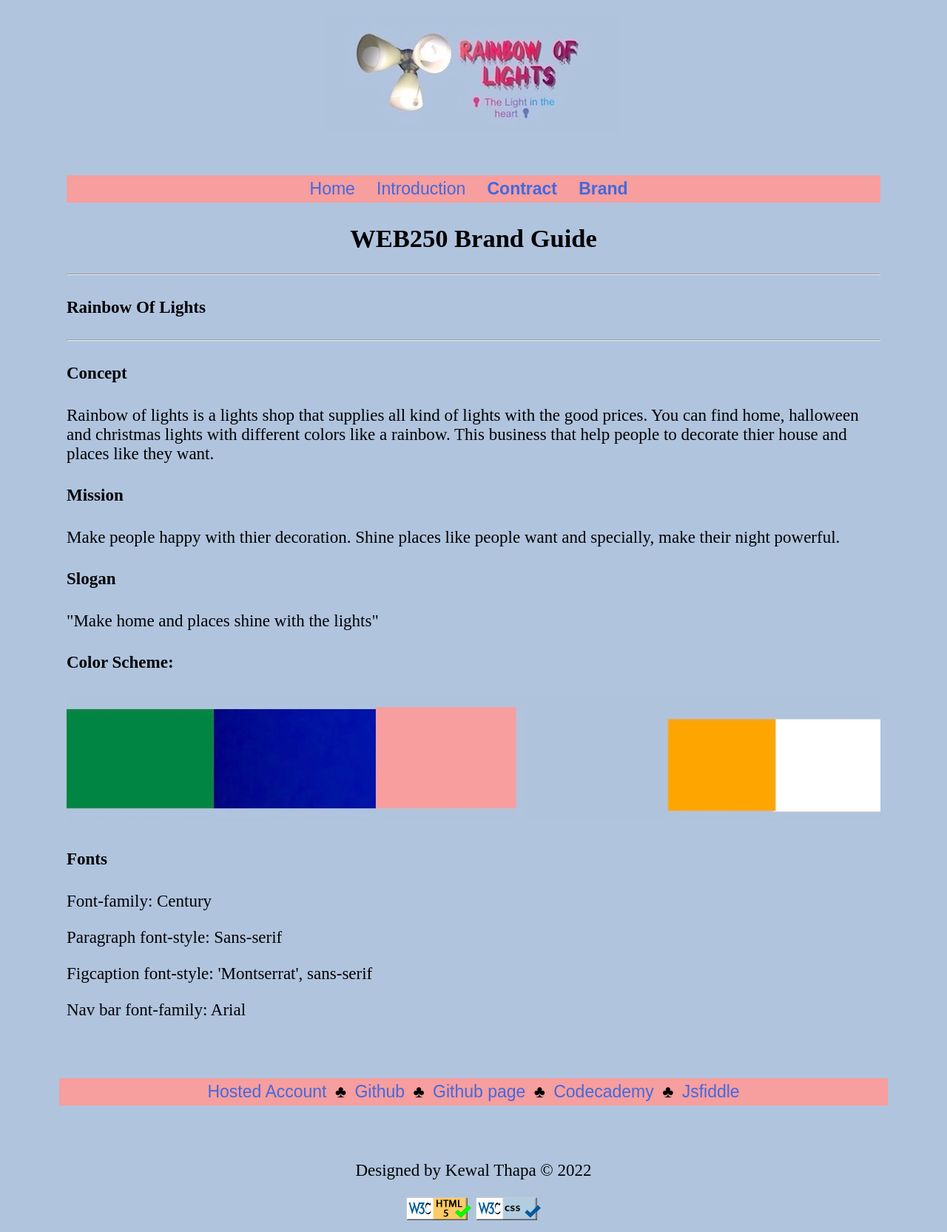
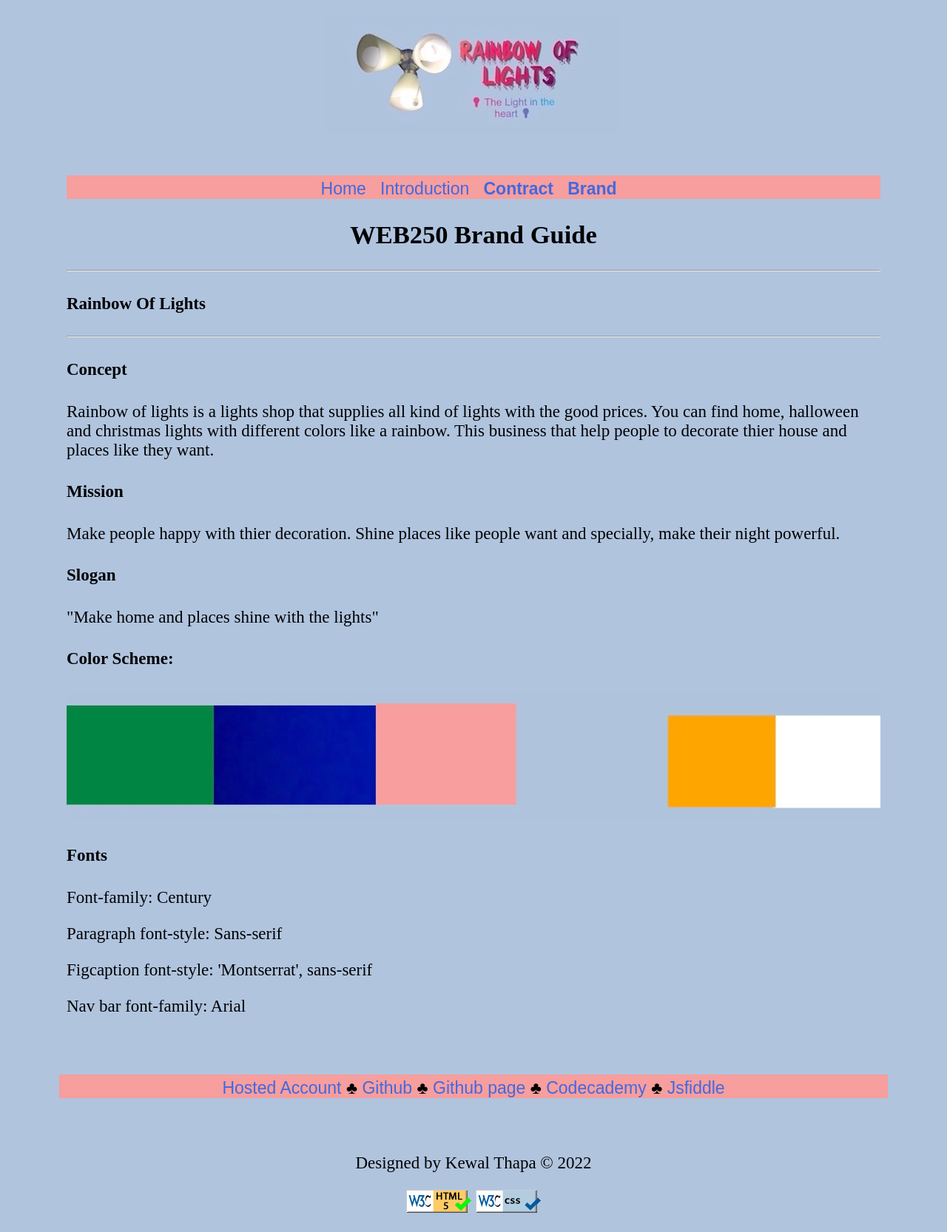
Before and after one commit to Kewalthapa/web250, a PHP site: page /brand.html in a window 1280 px wide. Shown: the whole page at 74% size. After the commit the page ends 1640 px from the top, so only its background shows below. Run offline with PHP 8.4, Linux system fonts and the light colour scheme.

Commit message:
Update default.css

```diff
--- a/styles/default.css
+++ b/styles/default.css
@@ -86,7 +86,8 @@ nav, nav a
 	font-family: arial;
 	background-color: #f79e9e;
 	text-decoration: none;
-	padding: 5px; 5px;
+	padding-top: 5px;
+	padding-buttom: 5px;
 	text-align: center;
 }
 
```
